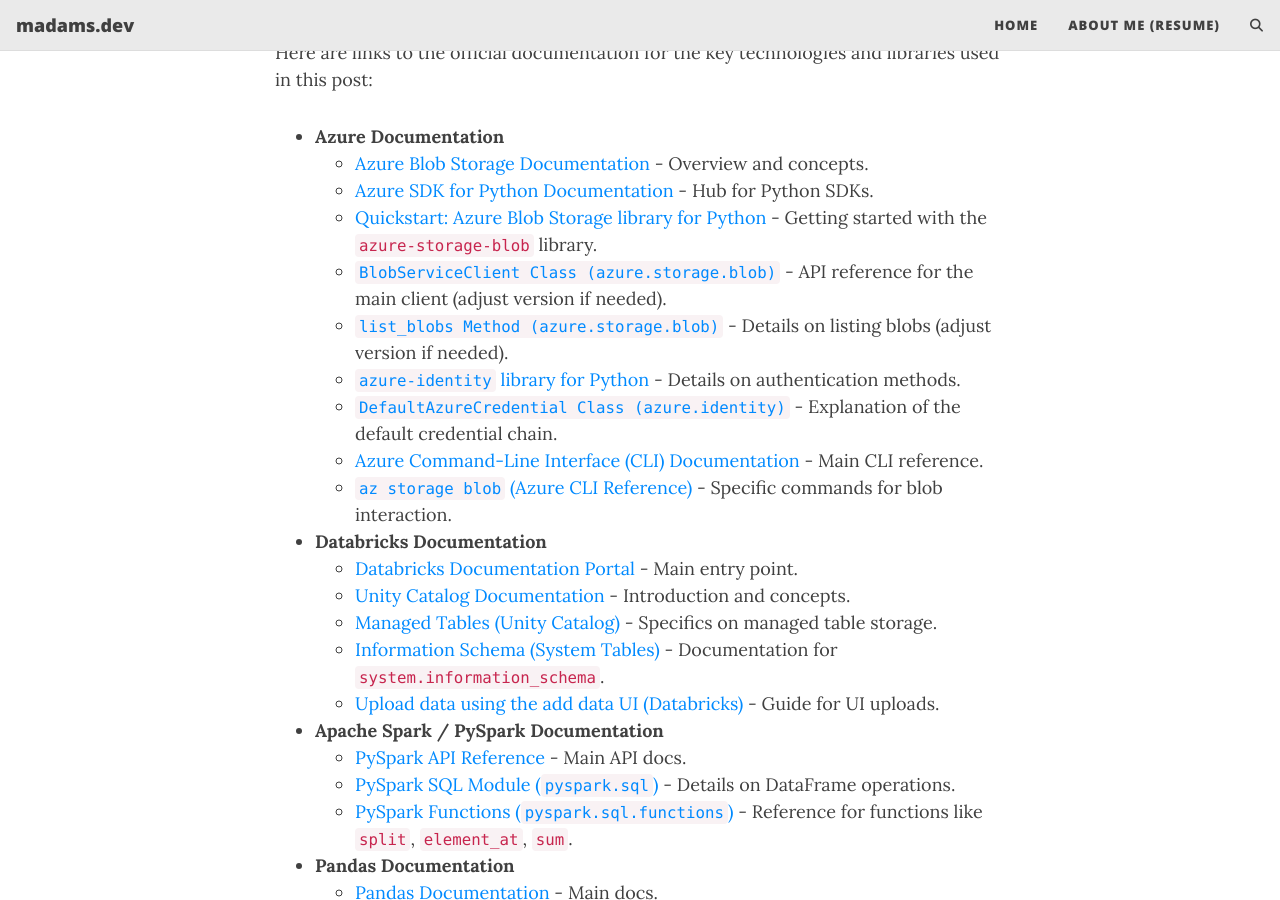
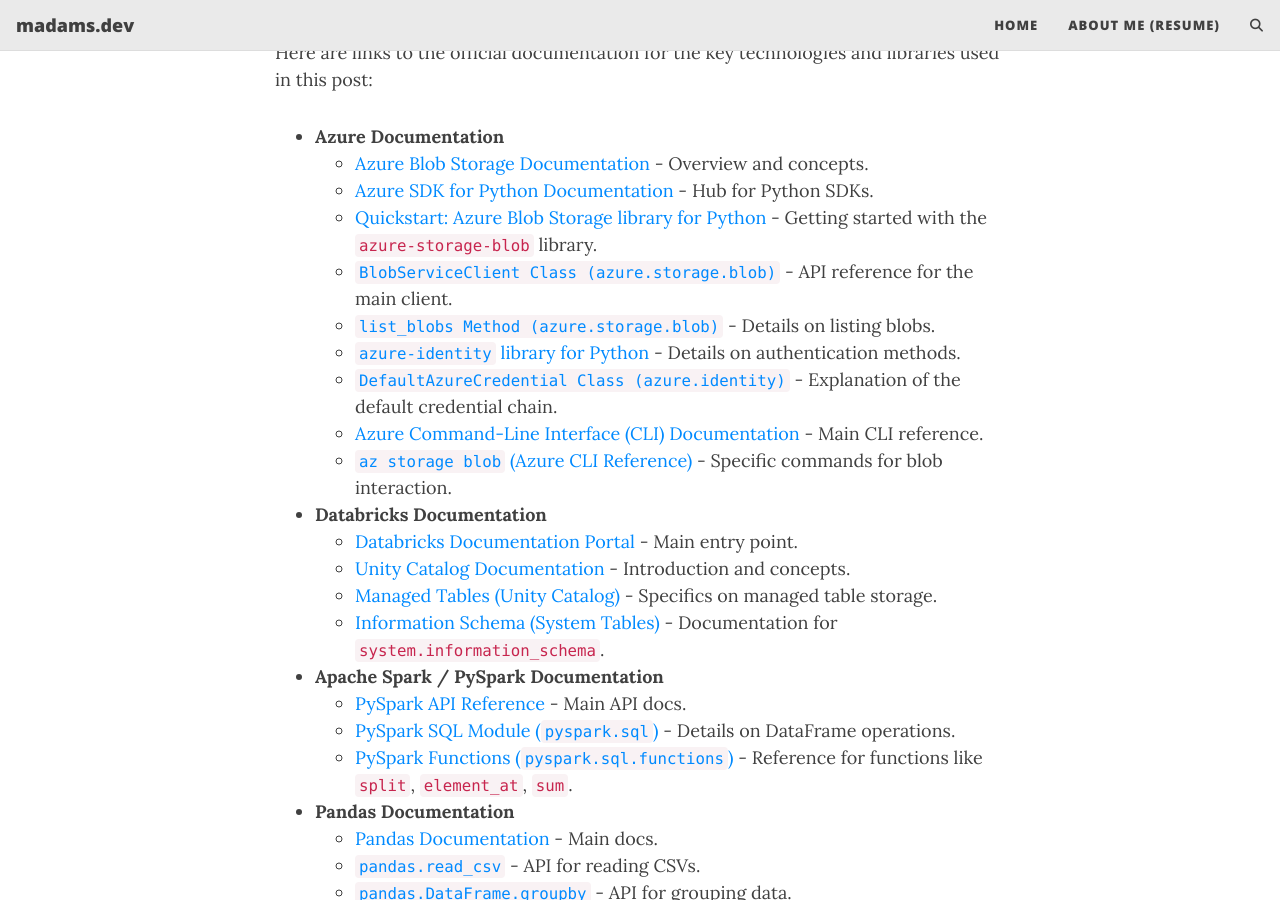
Before and after one commit to sysopmatt/madams-dev, a Jekyll site: the page built from _posts/2025-04-26-getting-a-handle-on-the-blobs-behind-unity-catalog.md, in a window 1280 px wide and 900 px high, scrolled down 9186 px. Built offline with Jekyll 4.4.1, drawn with Linux system fonts in a browser that asks for light colours; comment, search, counter and statistics services are not loaded.

Commit message:
Update 2025-04-26-getting-a-handle-on-the-blobs-behind-unity-catalog.md

```diff
--- a/_posts/2025-04-26-getting-a-handle-on-the-blobs-behind-unity-catalog.md
+++ b/_posts/2025-04-26-getting-a-handle-on-the-blobs-behind-unity-catalog.md
@@ -279,8 +279,8 @@
     *   [Azure Blob Storage Documentation](https://docs.microsoft.com/en-us/azure/storage/blobs/) - Overview and concepts.
     *   [Azure SDK for Python Documentation](https://docs.microsoft.com/en-us/azure/developer/python/) - Hub for Python SDKs.
     *   [Quickstart: Azure Blob Storage library for Python](https://docs.microsoft.com/en-us/azure/storage/blobs/storage-quickstart-blobs-python) - Getting started with the `azure-storage-blob` library.
-    *   [`BlobServiceClient Class (azure.storage.blob)`](https://azuresdkdocs.blob.core.windows.net/$web/python/azure-storage-blob/12.13.0/azure.storage.blob.html#azure.storage.blob.BlobServiceClient) - API reference for the main client (adjust version if needed).
-    *   [`list_blobs Method (azure.storage.blob)`](https://azuresdkdocs.blob.core.windows.net/$web/python/azure-storage-blob/12.13.0/azure.storage.blob.html#azure.storage.blob.ContainerClient.list_blobs) - Details on listing blobs (adjust version if needed).
+    *   [`BlobServiceClient Class (azure.storage.blob)`](https://azuresdkdocs.blob.core.windows.net/$web/python/azure-storage-blob/12.13.0/azure.storage.blob.html#azure.storage.blob.BlobServiceClient) - API reference for the main client.
+    *   [`list_blobs Method (azure.storage.blob)`](https://azuresdkdocs.blob.core.windows.net/$web/python/azure-storage-blob/12.13.0/azure.storage.blob.html#azure.storage.blob.ContainerClient.list_blobs) - Details on listing blobs.
     *   [`azure-identity` library for Python](https://docs.microsoft.com/en-us/python/api/azure-identity/azure.identity?view=azure-python) - Details on authentication methods.
     *   [`DefaultAzureCredential Class (azure.identity)`](https://docs.microsoft.com/en-us/python/api/azure-identity/azure.identity.defaultazurecredential?view=azure-python) - Explanation of the default credential chain.
     *   [Azure Command-Line Interface (CLI) Documentation](https://docs.microsoft.com/en-us/cli/azure/) - Main CLI reference.
@@ -290,7 +290,6 @@
     *   [Unity Catalog Documentation](https://docs.databricks.com/en/data-governance/unity-catalog/index.html) - Introduction and concepts.
     *   [Managed Tables (Unity Catalog)](https://docs.databricks.com/en/data-governance/unity-catalog/create-tables.html#managed-tables) - Specifics on managed table storage.
     *   [Information Schema (System Tables)](https://docs.databricks.com/en/sql/language-manual/sql-ref-information-schema.html) - Documentation for `system.information_schema`.
-    *   [Upload data using the add data UI (Databricks)](https://docs.databricks.com/en/ingestion/add-data/index.html) - Guide for UI uploads.
 *   **Apache Spark / PySpark Documentation**
     *   [PySpark API Reference](https://spark.apache.org/docs/latest/api/python/index.html) - Main API docs.
     *   [PySpark SQL Module (`pyspark.sql`)](https://spark.apache.org/docs/latest/api/python/reference/pyspark.sql.html) - Details on DataFrame operations.
```
